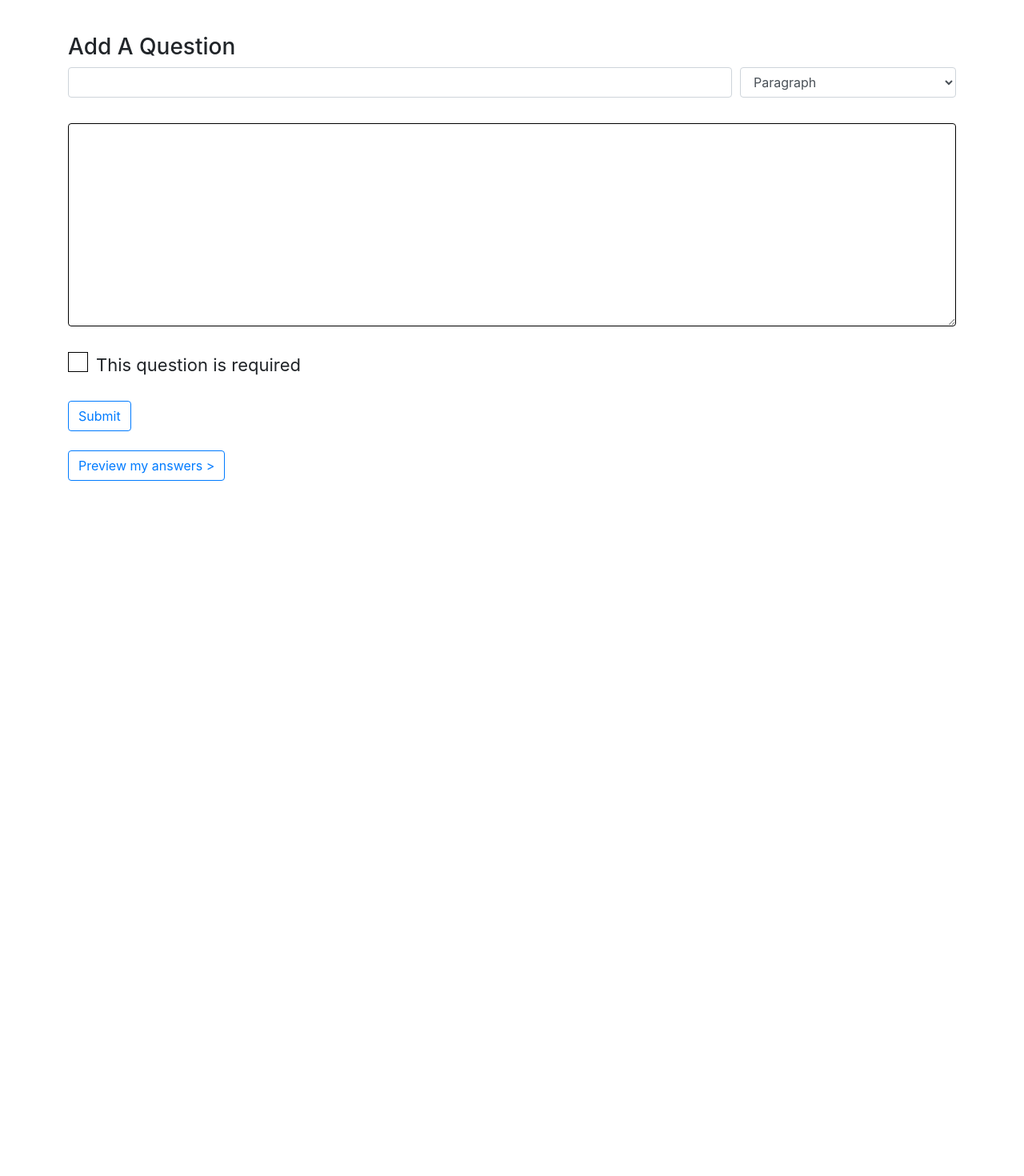
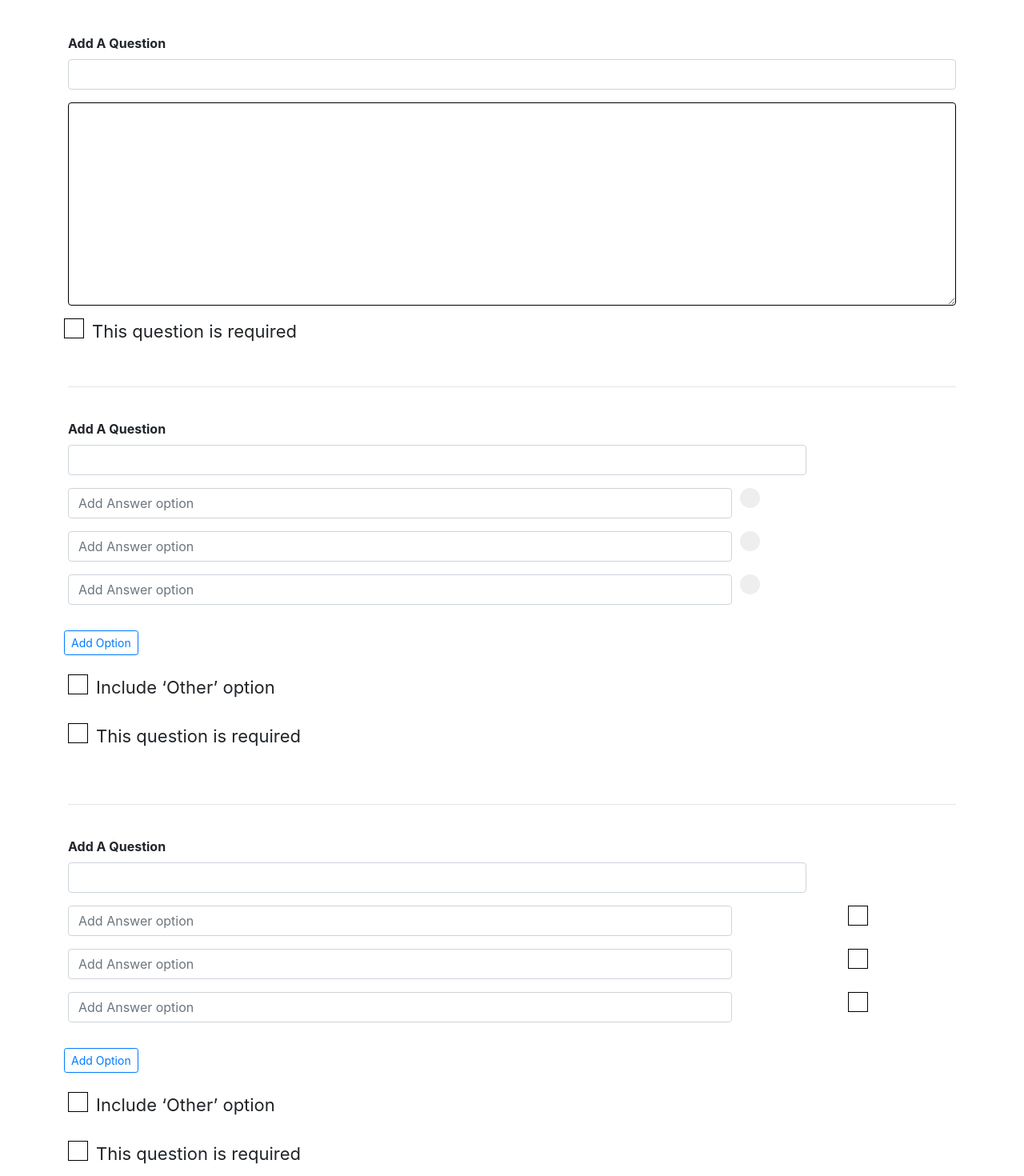
Before and after one commit to MadeefarAbbas/Angular-Assessment-Avnon, an Angular app: page /add-question in a window 1280 px wide. Shown: the part 100-1570 px from the top of the page at 80% size. Before the commit the page ends 800 px from the top, so only its background shows below. Built offline with nearby package versions, Linux system fonts and the light colour scheme.

Commit message:
'all-types-at-one-page-form'

```diff
--- a/src/app/app.component.html
+++ b/src/app/app.component.html
@@ -1,2 +1 @@
-<app-list-question></app-list-question>
 <router-outlet></router-outlet>
--- a/src/app/questions/add-question/add-question.component.css
+++ b/src/app/questions/add-question/add-question.component.css
@@ -85,3 +85,101 @@
 textarea {
   border:1px solid black;
 }
+
+/*  */
+
+/* The container */
+
+.radio-container {
+  display: block;
+  position: relative;
+  padding-left: 35px;
+  margin-bottom: 12px;
+  cursor: pointer;
+  font-size: 22px;
+  -webkit-user-select: none;
+  -moz-user-select: none;
+  -ms-user-select: none;
+  user-select: none;
+}
+
+/* Hide the browser's default checkbox */
+
+.radio-container input {
+  position: absolute;
+  opacity: 0;
+  cursor: pointer;
+}
+
+/* Create a custom checkbox */
+.input-container .checkmark {
+  position: absolute;
+  top: 0;
+  left: 0;
+  height: 25px;
+  width: 25px;
+  background-color: #fff;
+  border: 1px solid black;
+}
+
+.radio-container .checkmark {
+  position: absolute;
+  top: 0;
+  left: 0;
+  height: 25px;
+  width: 25px;
+  background-color: #eee;
+  border-radius: 50%;
+}
+
+/* On mouse-over, add a grey background color */
+.input-container:hover input ~ .checkmark,.radio-container:hover input ~ .checkmark {
+  background-color: #ccc;
+}
+
+
+
+/* When the checkbox is checked, add a blue background */
+.input-container input:checked ~ .checkmark, .radio-container input:checked ~ .checkmark {
+  background-color: #2196F3;
+}
+
+/* Create the checkmark/indicator (hidden when not checked) */
+
+.checkmark:after {
+  content: "";
+  position: absolute;
+  display: none;
+}
+
+/* Show the checkmark when checked */
+.input-container input:checked ~ .checkmark:after, .radio-container input:checked ~ .checkmark:after {
+  display: block;
+}
+
+/* Style the checkmark/indicator */
+.input-container .checkmark:after {
+  left: 9px;
+  top: 5px;
+  width: 5px;
+  height: 10px;
+  border: solid white;
+  border-width: 0 3px 3px 0;
+  -webkit-transform: rotate(45deg);
+  -ms-transform: rotate(45deg);
+  transform: rotate(45deg);
+}
+
+.radio-container .checkmark:after {
+  top: 9px;
+ left: 9px;
+ width: 8px;
+ height: 8px;
+ border-radius: 50%;
+ background: white;
+}
+
+
+textarea {
+  border:1px solid black;
+}
--- a/src/app/questions/add-question/add-question.component.html
+++ b/src/app/questions/add-question/add-question.component.html
@@ -1,54 +1,78 @@
 <div class="container mt-5">
-  <h3>Add A Question</h3>
+  <div class="row mt-5 mb-5">
+    <div class="col-sm-9">
+    <h2>Welcome to the Demo Forms Builder</h2>
+    </div>
+  </div>
+
 <form [formGroup]="myForm" (ngSubmit)="onSubmit()" *ngIf="myForm">
-  <div class="form-row">
-    <div class="form-group col-md-9">
-      <input type="text" class="form-control" [ngClass]="{'is-invalid': question.errors?.required && isValidFormSubmitted != null && !isValidFormSubmitted,'is-valid': !question.errors?.required && isValidFormSubmitted != null && !isValidFormSubmitted}"
-       id="question" formControlName="question">
-      <small id="passwordHelp" class="text-danger" *ngIf="question.errors?.required && isValidFormSubmitted != null && !isValidFormSubmitted">
+  <div class="form-row" formGroupName="paragraphQuestion">
+    <div class="form-group col-md-12">
+      <label><b>Add A Question</b></label>
+      <input type="text" class="form-control"
+      [ngClass]="{'is-invalid': myForm.hasError('required', 'paragraphQuestion.questionTitle') && isValidFormSubmitted != null && !isValidFormSubmitted,'is-valid': !myForm.hasError('required', 'paragraphQuestion.questionTitle') && isValidFormSubmitted != null && !isValidFormSubmitted}"
+       id="questionTitle" formControlName="questionTitle">
+      <small id="passwordHelp" class="text-danger" *ngIf="myForm.hasError('required', 'paragraphQuestion.questionTitle') && isValidFormSubmitted != null && !isValidFormSubmitted">
         Question is required.
       </small>
     </div>
 
-    <div class="form-group col-md-3">
-      <select
-       [(ngModel)]="selectedValue"
-       id="questionType" class="form-control"
-       formControlName="questionType"
-       (change)="onChangeQuestionType($event.target.value)"
-       [ngClass]="{'is-invalid': qType.errors?.required && isValidFormSubmitted != null && !isValidFormSubmitted,'is-valid': !qType.errors?.required && isValidFormSubmitted != null && !isValidFormSubmitted}"
-       >
-        <option *ngFor="let qType of questionTypes; let i = index" [value]="questionTypes[i].id">
-          {{questionTypes[i].name}}
-        </option>
-      </select>
-      <small id="passwordHelp" class="text-danger" *ngIf="qType.errors?.required && isValidFormSubmitted != null && !isValidFormSubmitted">
-        Question Type is required.
+
+    <div class="form-group col-md-12">
+      <textarea
+      [ngClass]="{'is-invalid': myForm.hasError('required', 'paragraphQuestion.paragraph') && isValidFormSubmitted != null && !isValidFormSubmitted,'is-valid': !myForm.hasError('required', 'paragraphQuestion.questionTitle') && isValidFormSubmitted != null && !isValidFormSubmitted}"
+      rows="10" cols="100" class="form-control" formControlName="paragraph">
+      </textarea>
+      <small id="passwordHelp" class="text-danger" *ngIf="myForm.hasError('required', 'paragraphQuestion.paragraph') && isValidFormSubmitted != null && !isValidFormSubmitted">
+        Paragraph is required.
       </small>
     </div>
+
+    <label class="form-input-container">
+      <input type="checkbox" formControlName="isRequired" > This question is required
+      <span class="checkmark"></span>
+    </label>
+
+  </div>
+  <br />
+  <hr />
+  <br />
+  <div class="form-row" formGroupName="radioButtonQuestion">
+    <div class="form-group col-md-10">
+      <label><b>Add A Question</b></label>
+      <input type="text" class="form-control"
+      [ngClass]="{'is-invalid': myForm.hasError('required', 'radioButtonQuestion.questionTitle') && isValidFormSubmitted != null && !isValidFormSubmitted,'is-valid': !myForm.hasError('required', 'radioButtonQuestion.questionTitle') && isValidFormSubmitted != null && !isValidFormSubmitted}"
+       id="questionTitle" formControlName="questionTitle">
+      <small id="passwordHelp" class="text-danger" *ngIf="myForm.hasError('required', 'radioButtonQuestion.questionTitle') && isValidFormSubmitted != null && !isValidFormSubmitted">
+        Question is required.
+      </small>
     </div>
 
 
-  <div formArrayName="options" *ngIf="qType.value == 2 || qType.value == 3">
-    <div *ngFor="let option of options.controls; let i=index">
+    <div class="form-group col-md-12">
+      <div formArrayName="options">
 
+        <div *ngFor="let option of radiobuttonOptions.controls; let i=index">
           <div [formGroupName]="i">
-        <div class="form-row" *ngIf="options.controls[i].get('option').value != 'other'">
+            <div class="form-row">
               <div class="form-group col-md-9">
                 <input
                  type="text"
                  class="form-control"
                  formControlName="option"
                  placeholder="Add Answer option"
-             [ngClass]="{'is-invalid': options.controls[i].get('option').errors?.required && isValidFormSubmitted != null && !isValidFormSubmitted,'is-valid': !options.controls[i].get('option').errors?.required && isValidFormSubmitted != null && !isValidFormSubmitted}"
+                 [ngClass]="{'is-invalid': radiobuttonOptions.controls[i].get('option').errors?.required && isValidFormSubmitted != null && !isValidFormSubmitted,'is-valid': !radiobuttonOptions.controls[i].get('option').errors?.required && isValidFormSubmitted != null && !isValidFormSubmitted}"
                  >
-             <small id="passwordHelp" class="text-danger" *ngIf="options.controls[i].get('option').errors?.required && isValidFormSubmitted != null && !isValidFormSubmitted">
+
+                 <small id="passwordHelp" class="text-danger" *ngIf="radiobuttonOptions.controls[i].get('option').errors?.required && isValidFormSubmitted != null && !isValidFormSubmitted">
                     Answer option is required.
                 </small>
               </div>
+
               <div class="form-group col-md-3">
-            <label class="inline-input-container">
-              <input type="checkbox" formControlName="valid" [checked]="options.controls[i].get('valid').value">
+                <label class="radio-container">
+
+                  <input type="radio" formControlName="valid" name="valid" [value]="radiobuttonOptions.controls[i].get('option').value" [id]="i" (change)="onRadioButtonChange(radiobuttonOptions.controls[i].value)">
                   <span class="checkmark"></span>
                 </label>
               </div>
@@ -56,27 +80,84 @@
           </div>
         </div>
       </div>
-  <button type="button" class="btn btn-sm btn-outline-primary" (click)="addOption()" *ngIf="qType.value == 2 || qType.value == 3">Add Option</button>
-  <div class="form-row mt-3" *ngIf="qType.value == 1">
-    <div class="form-group col-md-12">
-      <textarea  rows="10" cols="100" class="form-control" formControlName="paragraph">
-      </textarea>
     </div>
-  </div>
+    <button type="button" class="btn btn-sm btn-outline-primary" (click)="addRadioButtonOption()">Add Option</button>
 
-  <div class="form-row mt-3" >
-    <div class="form-group col-md-12" *ngIf="qType.value == 2 || qType.value == 3">
+    <div class="form-group col-md-12 mt-4" >
       <label class="form-input-container">
-        <input type="checkbox" (change)="onOtherOption()" [checked]="otherChecked">Include ‘Other’ option
+        <input type="checkbox" formControlName="other">Include ‘Other’ option
         <span class="checkmark"></span>
       </label>
     </div>
+
     <div class="form-group col-md-12">
       <label class="form-input-container">
         <input type="checkbox" formControlName="isRequired" > This question is required
         <span class="checkmark"></span>
       </label>
     </div>
+
+  </div>
+  <br />
+  <hr />
+  <br />
+  <div class="form-row" formGroupName="checkboxQuestion">
+    <div class="form-group col-md-10">
+      <label><b>Add A Question</b></label>
+      <input type="text" class="form-control"
+      [ngClass]="{'is-invalid': myForm.hasError('required', 'checkboxQuestion.questionTitle') && isValidFormSubmitted != null && !isValidFormSubmitted,'is-valid': !myForm.hasError('required', 'checkboxQuestion.questionTitle') && isValidFormSubmitted != null && !isValidFormSubmitted}"
+       id="questionTitle" formControlName="questionTitle">
+      <small id="passwordHelp" class="text-danger" *ngIf="myForm.hasError('required', 'checkboxQuestion.questionTitle') && isValidFormSubmitted != null && !isValidFormSubmitted">
+        Question is required.
+      </small>
+    </div>
+
+    <div class="form-group col-md-12">
+      <div formArrayName="options">
+
+        <div *ngFor="let option of checkboxOptions.controls; let i=index">
+          <div [formGroupName]="i">
+            <div class="form-row">
+              <div class="form-group col-md-9">
+                <input
+                 type="text"
+                 class="form-control"
+                 formControlName="option"
+                 placeholder="Add Answer option"
+                 [ngClass]="{'is-invalid': checkboxOptions.controls[i].get('option').errors?.required && isValidFormSubmitted != null && !isValidFormSubmitted,'is-valid': !checkboxOptions.controls[i].get('option').errors?.required && isValidFormSubmitted != null && !isValidFormSubmitted}"
+                 >
+
+                 <small id="passwordHelp" class="text-danger" *ngIf="checkboxOptions.controls[i].get('option').errors?.required && isValidFormSubmitted != null && !isValidFormSubmitted">
+                    Answer option is required.
+                </small>
+              </div>
+              <div class="form-group col-md-3">
+                <label class="inline-input-container">
+                  <input type="checkbox" formControlName="valid" [checked]="checkboxOptions.controls[i].get('valid').value">
+                  <span class="checkmark"></span>
+                </label>
+              </div>
+            </div>
+          </div>
+        </div>
+      </div>
+    </div>
+    <button type="button" class="btn btn-sm btn-outline-primary" (click)="addCheckBoxOption()">Add Option</button>
+
+    <div class="form-group col-md-12 mt-4" >
+      <label class="form-input-container">
+        <input type="checkbox" formControlName="other">Include ‘Other’ option
+        <span class="checkmark"></span>
+      </label>
+    </div>
+
+    <div class="form-group col-md-12">
+      <label class="form-input-container">
+        <input type="checkbox" formControlName="isRequired" > This question is required
+        <span class="checkmark"></span>
+      </label>
+    </div>
+
   </div>
 
   <button type="submit" class="btn btn-outline-primary">Submit</button>
--- a/src/app/questions/add-question/add-question.component.ts
+++ b/src/app/questions/add-question/add-question.component.ts
@@ -4,8 +4,6 @@ import { FormArray, FormBuilder, FormGroup, FormControl,
   ValidatorFn,
   Validators} from '@angular/forms';
 import { ActivatedRoute, Router } from '@angular/router';
-import { Question } from '../question.model';
-import { THIS_EXPR } from '@angular/compiler/src/output/output_ast';
 
 @Component({
   selector: 'app-add-question',
@@ -17,23 +15,63 @@ export class AddQuestionComponent implements OnInit {
   myForm: FormGroup;
   questionTypes = [];
   selectedValue = '1';
-  otherChecked = false;
+  otherCheckBoxChecked = false;
   isValidFormSubmitted = null;
   isEdit = false;
-  editQuestion: Question;
+  editQuestion: any;
   id: string;
 
   constructor(private cdRef:ChangeDetectorRef,private fb: FormBuilder, private questionService: QuestionService,private router: Router,private route: ActivatedRoute) {
     this.myForm = this.fb.group({
-      question: ['',Validators.required],
-      questionType: ['',Validators.required],
-      paragraph: [''],
-      options: this.fb.array([]),
-      isRequired: [false]
+      paragraphQuestion: this.fb.group({
+        questionTitle: ['',[Validators.required]],
+        paragraph: ['',[Validators.required]],
+        isRequired: [false]
+      }),
+      radioButtonQuestion: this.fb.group({
+        questionTitle: ['',[Validators.required]],
+        options: this.fb.array([
+          this.fb.group({
+            option: ['',Validators.required],
+            valid: [undefined]
+          }),
+          this.fb.group({
+            option: ['',Validators.required],
+            valid: [undefined]
+          }),
+
+          this.fb.group({
+            option: ['',Validators.required],
+            valid: [undefined]
+          })
+        ]),
+        other: false,
+        isRequired: [false]
+      }),
+      checkboxQuestion: this.fb.group({
+        questionTitle: ['',[Validators.required]],
+        options: this.fb.array([
+          this.fb.group({
+            option: ['',Validators.required],
+            valid: [false]
+          }),
+          this.fb.group({
+            option: ['',Validators.required],
+            valid: [false]
+          }),
+          this.fb.group({
+            option: ['',Validators.required],
+            valid: [false]
+          })
+        ]),
+        other: false,
+        isRequired: [false]
+      })
     });
   }
 
   ngOnInit() {
+    console.log(this.myForm)
     this.route.params.subscribe((params: any) => {
       if(params.id) {
         this.id = params.id;
@@ -44,43 +82,67 @@ export class AddQuestionComponent implements OnInit {
       }
     });
 
+
     if(this.isEdit) {
-      const editOptionsLen = this.editQuestion.options
-      .filter(val => {
-        if(val.option == 'other') {
-          return this.onOtherOption();
-        }
-        return val;
-      }).length;
-      this.myForm = this.fb.group({
-        question: ['',Validators.required],
-        questionType: ['',Validators.required],
-        paragraph: [''],
-        options: this.fb.array(this.createEmpFormGroup(editOptionsLen)),
-        isRequired: [false]
-      });
-      this.selectedValue = this.editQuestion.questionType;
-      this.myForm.patchValue({
-        question: this.editQuestion.question,
-        questionType: this.editQuestion.questionType,
-        paragraph: this.editQuestion.paragraph,
-        options: this.editQuestion.options.filter(val => {
-          if(val.option == 'other') {
-            return this.onOtherOption();
-          }
-          return val;
-        }),
-        isRequired: this.editQuestion.isRequired
-      });
+      // const editOptionsLen = this.editQuestion.options
+      // .filter(val => {
+      //   if(val.option == 'other') {
+      //     return this.onOtherOption();
+      //   }
+      //   return val;
+      // }).length;
+      // this.myForm = this.fb.group({
+      //   question: ['',Validators.required],
+      //   questionType: ['',Validators.required],
+      //   paragraph: [''],
+      //   options: this.fb.array(this.createEmpFormGroup(editOptionsLen)),
+      //   isRequired: [false]
+      // });
+      // this.selectedValue = this.editQuestion.questionType;
+      // this.myForm.patchValue({
+      //   question: this.editQuestion.question,
+      //   questionType: this.editQuestion.questionType,
+      //   paragraph: this.editQuestion.paragraph,
+      //   options: this.editQuestion.options.filter(val => {
+      //     if(val.option == 'other') {
+      //       return this.onOtherOption();
+      //     }
+      //     return val;
+      //   }),
+      //   isRequired: this.editQuestion.isRequired
+      // });
 
       // this.myForm.setControl('options', this.fb.array(this.editQuestion.options));
     }
-
-    this.questionTypes = this.getQuestionTypes();
   }
 
   ngAfterViewInit() {
     this.cdRef.detectChanges();
+  }
+
+
+  onRadioButtonChange(val) {
+    console.log(val)
+    this.radiobuttonOptions.value.forEach((data, index)=>{
+      if((val.option == this.radiobuttonOptions.value[index].option) && (val.valid == this.radiobuttonOptions.value[index].valid)){
+        const myForm = (<FormArray>(<FormGroup>this.myForm.get('radioButtonQuestion')).get('options')).at(index);
+        if(val.option) {
+          myForm.patchValue({
+            option: this.radiobuttonOptions.value[index].option,
+            valid: this.radiobuttonOptions.value[index].option
+          })
+        }
+
+      } else {
+        const myForm = (<FormArray>(<FormGroup>this.myForm.get('radioButtonQuestion')).get('options')).at(index);
+        myForm.patchValue({
+          option: this.radiobuttonOptions.value[index].option,
+          valid: undefined
+        })
+
+        console.log('not')
+      }
+    })
   }
 
 
@@ -100,30 +162,16 @@ export class AddQuestionComponent implements OnInit {
   }
 
 
-
-
-
-  get options() {
-    return this.myForm.get("options") as FormArray;
+  get checkboxOptions() {
+    return (<FormArray>(<FormGroup>this.myForm.get('checkboxQuestion')).get('options'));
   }
 
-  get question() {
-    return this.myForm.get('question');
-  }
-
-  get paragraph() {
-    return this.myForm.get('paragraph');
-  }
-
-  get qType() {
-    return this.myForm.get('questionType');
-  }
-
-  updatedOptions(): FormArray {
-    return this.myForm.get("options") as FormArray;
+  get radiobuttonOptions() {
+    return (<FormArray>(<FormGroup>this.myForm.get('radioButtonQuestion')).get('options'));
   }
 
   onSubmit() {
+    console.log(this.myForm)
     this.isValidFormSubmitted = false;
 		if (this.myForm.invalid) {
 			return;
@@ -143,53 +191,8 @@ export class AddQuestionComponent implements OnInit {
     this.router.navigate(['preview-questions']);
   }
 
-
-  getQuestionTypes() {
-    return [
-      { id: '1', name: 'Paragraph' },
-      { id: '2', name: 'Radio Button' },
-      { id: '3', name: 'Checkbox' }
-    ];
-  }
-
-  onChangeQuestionType(value) {
-    if(value == 1) {
-      const updatedOptionsArr = this.updatedOptions();
-      this.myForm.controls['paragraph'].setValue(null);
-      this.clearFormArray(updatedOptionsArr)
-      this.removeOtherOption();
-      this.otherChecked = false;
-    }
-    if(value == 2) {
-      const updatedOptionsArr = this.updatedOptions();
-      this.clearFormArray(updatedOptionsArr)
-      this.removeOtherOption();
-      this.otherChecked = false;
-      this.myForm.controls['paragraph'].setValue(' ');
-      this.createEmpFormGroup(3).map(val => {
-        this.updatedOptions().push(val);
-      })
-    }
-    if(value == 3) {
-      const updatedOptionsArr = this.updatedOptions();
-      this.clearFormArray(updatedOptionsArr)
-      this.removeOtherOption();
-      this.otherChecked = false;
-      this.myForm.controls['paragraph'].setValue(' ');
-      this.createEmpFormGroup(3).map(val => {
-        this.updatedOptions().push(val);
-      })
-    }
-  }
-
-  clearFormArray (formArray: FormArray) {
-    while (formArray.length !== 0) {
-      formArray.removeAt(0)
-    }
-  }
-
-  addOption() {
-    this.options.push(
+  addCheckBoxOption() {
+    this.checkboxOptions.push(
       this.fb.group({
         option: ["",Validators.required],
         valid: [false]
@@ -197,35 +200,13 @@ export class AddQuestionComponent implements OnInit {
     );
   }
 
-  onOtherOption() {
-    const other = this.options.value.filter(val => val.option == 'other');
-    if(other.length > 0) {
-     this.removeOtherOption();
-    }
-    else {
-      this.otherChecked = true;
-      this.options.push(
-        this.fb.group({
-          option: ["other"],
-          valid: [false]
-        })
-      );
-    }
-  }
-
-  removeOtherOption() {
-    const indexfromArray = this.findWithAttr(this.options.value,'option','other');
-    this.options.controls.splice(indexfromArray, 1);
-    this.options.updateValueAndValidity();
-  }
-
-  findWithAttr(array, attr, value) {
-    for(var i = 0; i < array.length; i += 1) {
-        if(array[i][attr] === value) {
-            return i;
-        }
-    }
-    return -1;
+  addRadioButtonOption() {
+    this.radiobuttonOptions.push(
+      this.fb.group({
+        option: ["",Validators.required],
+        valid: [undefined]
+      })
+    )
   }
 
 }
--- a/src/app/questions/list-question/list-question.component.ts
+++ b/src/app/questions/list-question/list-question.component.ts
@@ -1,7 +1,6 @@
 import { Component, OnDestroy, OnInit } from '@angular/core';
 import { Subscription } from 'rxjs';
 import { QuestionService } from '../question.service';
-import { Question } from '../question.model';
 import { Router } from '@angular/router';
 
 @Component({
@@ -12,7 +11,7 @@ import { Router } from '@angular/router';
 export class ListQuestionComponent implements OnInit, OnDestroy {
 
   questionSubs: Subscription;
-  questions: Question[] = [];
+  questions: any[] = [];
 
   constructor(private questionService: QuestionService,private router: Router) { }
 
--- a/src/app/questions/preview-questions/preview-questions.component.ts
+++ b/src/app/questions/preview-questions/preview-questions.component.ts
@@ -1,6 +1,5 @@
 import { Component, OnInit, OnDestroy } from '@angular/core';
 import { Subscription } from 'rxjs';
-import { Question } from '../question.model';
 import { QuestionService } from '../question.service';
 import { Router } from '@angular/router';
 
@@ -13,7 +12,7 @@ export class PreviewQuestionsComponent implements OnInit, OnDestroy {
 
 
   questionSubs: Subscription;
-  questions: Question[] = [];
+  questions: any[] = [];
 
   constructor(private questionService: QuestionService,private router: Router) { }
 
--- a/src/app/questions/question.service.ts
+++ b/src/app/questions/question.service.ts
@@ -1,13 +1,12 @@
 import { Injectable } from '@angular/core';
 import { BehaviorSubject } from 'rxjs';
-import { Question } from './question.model';
 
 @Injectable({
   providedIn: 'root'
 })
 export class QuestionService {
   questions = [];
-  private updatedQuestions: BehaviorSubject<Question[]> = new BehaviorSubject<Question[]>([]);
+  private updatedQuestions: BehaviorSubject<any[]> = new BehaviorSubject<any[]>([]);
 
   constructor() { }
 
@@ -28,7 +27,7 @@ export class QuestionService {
     this.updatedQuestions.next([...this.questions]);
   }
 
-  getQuestion(id): Question {
+  getQuestion(id): any {
     const index = this.questions.findIndex(x => x.id == id);
     const question = this.questions[index];
     return question;
```
Also changed, not shown: src/app/questions/preview-questions/preview-questions.component.html (+42 -10 lines), src/app/questions/question.model.ts (deleted, +0 -8 lines), 1 other file (tests, documents, lock files or other folders). Lines whose indentation alone changed are shown as unchanged.
